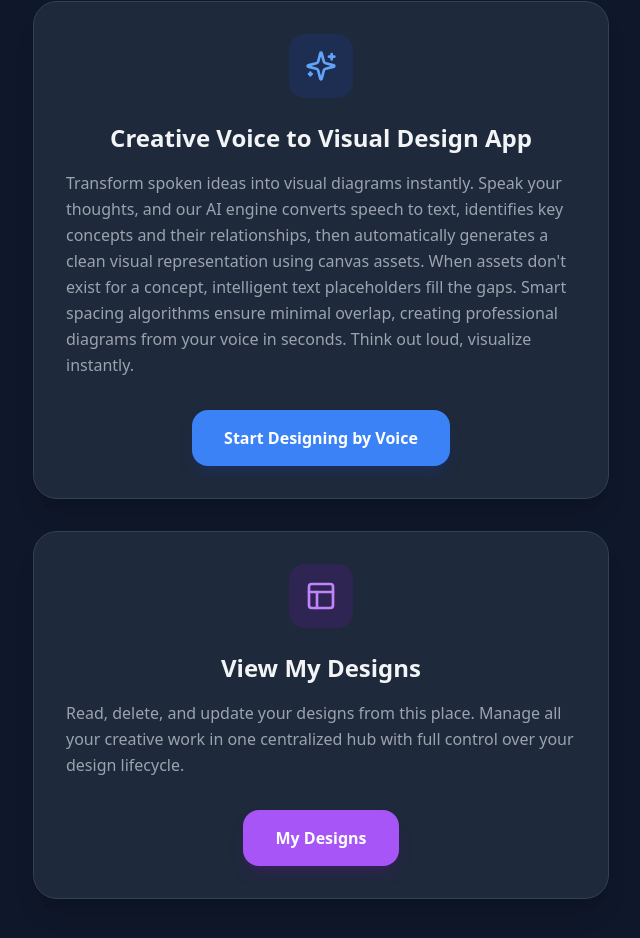
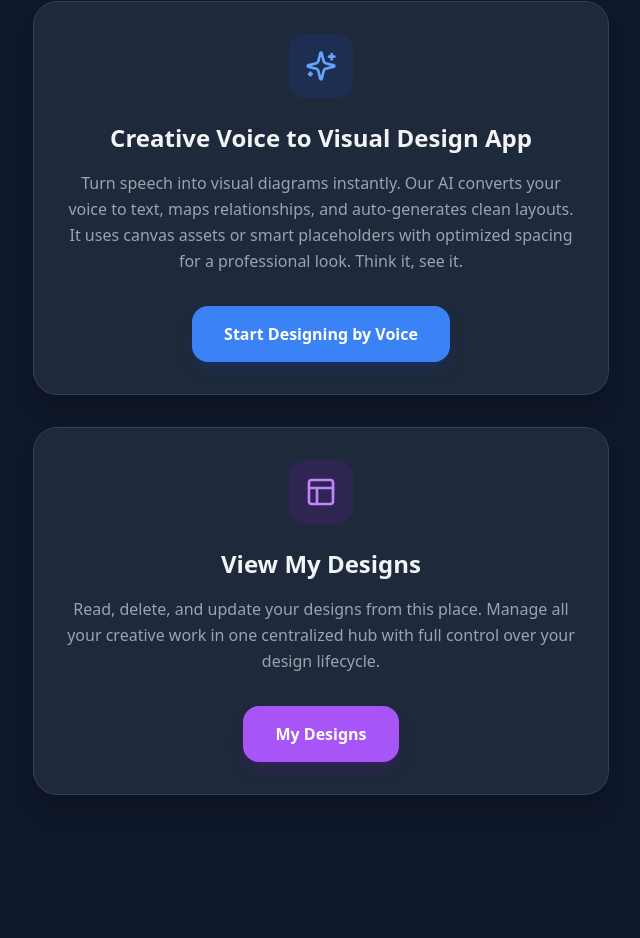
Before and after one commit to snighut/collaboration-app, a Next.js app: page / in a window 1280 px wide. Shown: the part 7534-8472 px from the top of the page, without its empty margins (415-1055 px from the left). Built offline with nearby package versions, Linux system fonts and the light colour scheme.

Commit message:
fix: srtling and verbose changes

```diff
--- a/App.tsx
+++ b/App.tsx
@@ -136,8 +136,8 @@ const App: React.FC = () => {
                 <Sparkles className="text-blue-600 dark:text-blue-400" size={32} />
               </div>
               <h3 className="text-2xl font-bold text-gray-800 dark:text-gray-100 mb-4 text-center">Creative Voice to Visual Design App</h3>
-              <p className="text-gray-600 dark:text-gray-400 mb-8 leading-relaxed text-left">
-                Transform spoken ideas into visual diagrams instantly. Speak your thoughts, and our AI engine converts speech to text, identifies key concepts and their relationships, then automatically generates a clean visual representation using canvas assets. When assets don't exist for a concept, intelligent text placeholders fill the gaps. Smart spacing algorithms ensure minimal overlap, creating professional diagrams from your voice in seconds. Think out loud, visualize instantly.
+              <p className="text-gray-600 dark:text-gray-400 mb-8 leading-relaxed text-center">
+                Turn speech into visual diagrams instantly. Our AI converts your voice to text, maps relationships, and auto-generates clean layouts. It uses canvas assets or smart placeholders with optimized spacing for a professional look. Think it, see it.
               </p>
               <div className="flex justify-center">
                 <button
@@ -155,7 +155,7 @@ const App: React.FC = () => {
                 <Layout className="text-purple-600 dark:text-purple-400" size={32} />
               </div>
               <h3 className="text-2xl font-bold text-gray-800 dark:text-gray-100 mb-4 text-center">View My Designs</h3>
-              <p className="text-gray-600 dark:text-gray-400 mb-8 leading-relaxed text-left">
+              <p className="text-gray-600 dark:text-gray-400 mb-8 leading-relaxed text-center">
                 Read, delete, and update your designs from this place. Manage all your creative work in one centralized hub with full control over your design lifecycle.
               </p>
               <div className="flex justify-center">
```
